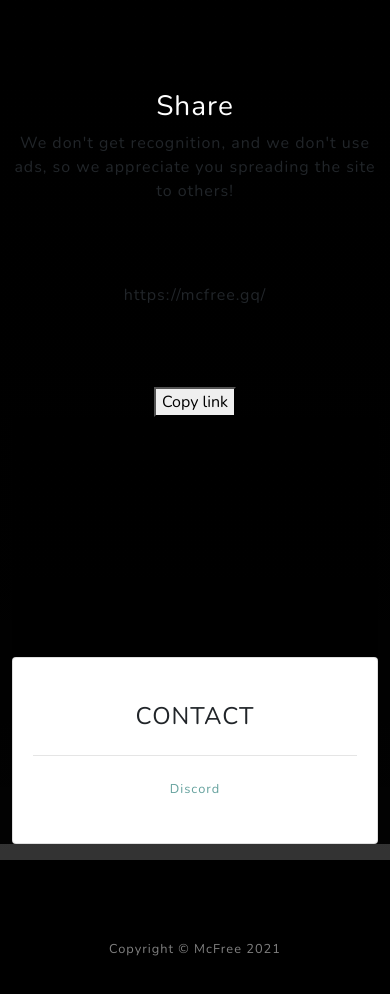
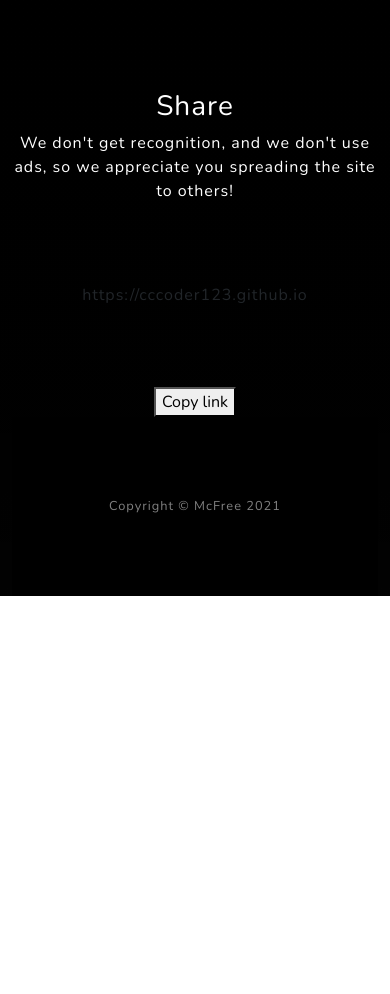
Before and after one commit to cccoder123/Gen, a plain HTML site: page index.html in a window 390 px wide. Shown: the part 2200-3194 px from the top of the page. After the commit the page ends 2796 px from the top, so only its background shows below. Drawn offline with nearby package versions, Linux system fonts and the light colour scheme.

Commit message:
Update index.html

```diff
--- a/index.html
+++ b/index.html
@@ -32,7 +32,6 @@
                         <li class="nav-item"><a class="nav-link js-scroll-trigger" href="#about">How to use</a></li>
                         <li class="nav-item"><a class="nav-link js-scroll-trigger" href="#whyus">Why us?</a></li>
                         <li class="nav-item"><a class="nav-link js-scroll-trigger" href="#share">Share</a></li>
-                        <li class="nav-item"><a class="nav-link js-scroll-trigger" href="#contact">Contact</a></li>
 
                     </ul>
                 </div>
@@ -132,7 +131,7 @@
                           <section class="about-section text-center" id="share">
             <div class="container">
                                 <h3 style="color:white">Share</h3>
-                <pstyle="color:white">We don't get recognition, and we don't use ads, so we appreciate you spreading the site to others!</p>
+                <p style="color:white">We don't get recognition, and we don't use ads, so we appreciate you spreading the site to others!</p>
                 <script>
 function copyToClipboard(element) {
 
@@ -161,38 +160,12 @@
 }
 </script>
 <script src="https://ajax.googleapis.com/ajax/libs/jquery/2.1.1/jquery.min.js"></script>
-<p id="p">https://mcfree.gq/
+<p id="p">https://cccoder123.github.io
 </p>
 
 <button onclick="copyToClipboard('#p')"> Copy link</button>
 
-        <!-- Contact-->
-                <section class="about-section text-center" id="contact">
-        <section class="contact-section bg-black">
-            <div class="container">
-                <div class="row">
 
-                            </div>
-                        </div>
-                    </div>
-                                    <div class="mx-auto text-center">
-                    <div class="col-md-4 mb-3 mb-md-0">
-                        <div class="card py-4 h-100">
-                            <div class="card-body text-center">
-                                <h4 class="text-uppercase m-0">Contact</h4>
-                                <hr class="my-4" />
-                                <div class="small text-black-50"><a href="https://discord.com/invite/P4AG6tj6YF">Discord</a></div>
-                            </div>
-                        </div>
-                    </div>
-
-                            </div>
-                        </div>
-                    </div>
-                </div>
-
-            </div>
-        </section>
         <!-- Footer-->
         <footer class="footer bg-black small text-center text-white-50"><div class="container">Copyright © McFree 2021</div></footer>
         <!-- Bootstrap core JS-->
```
